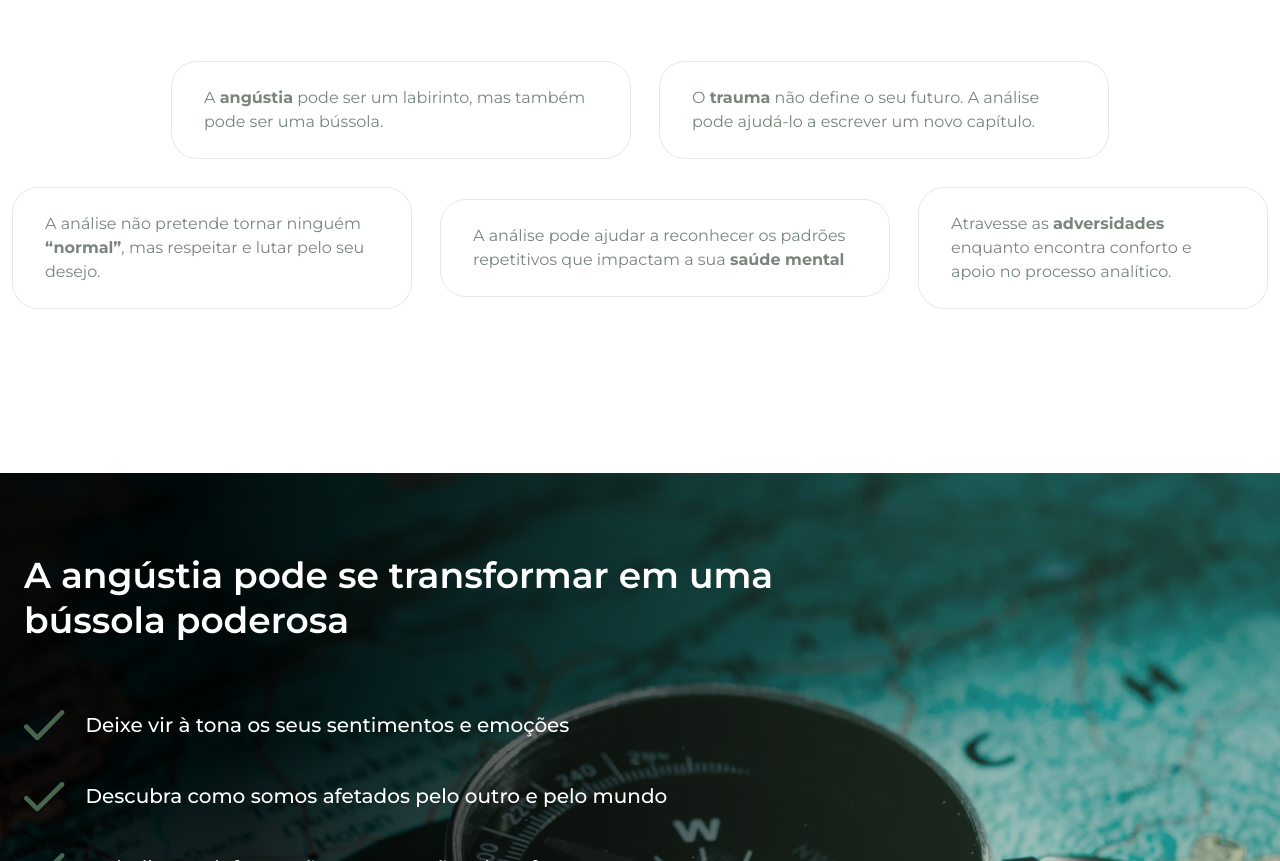
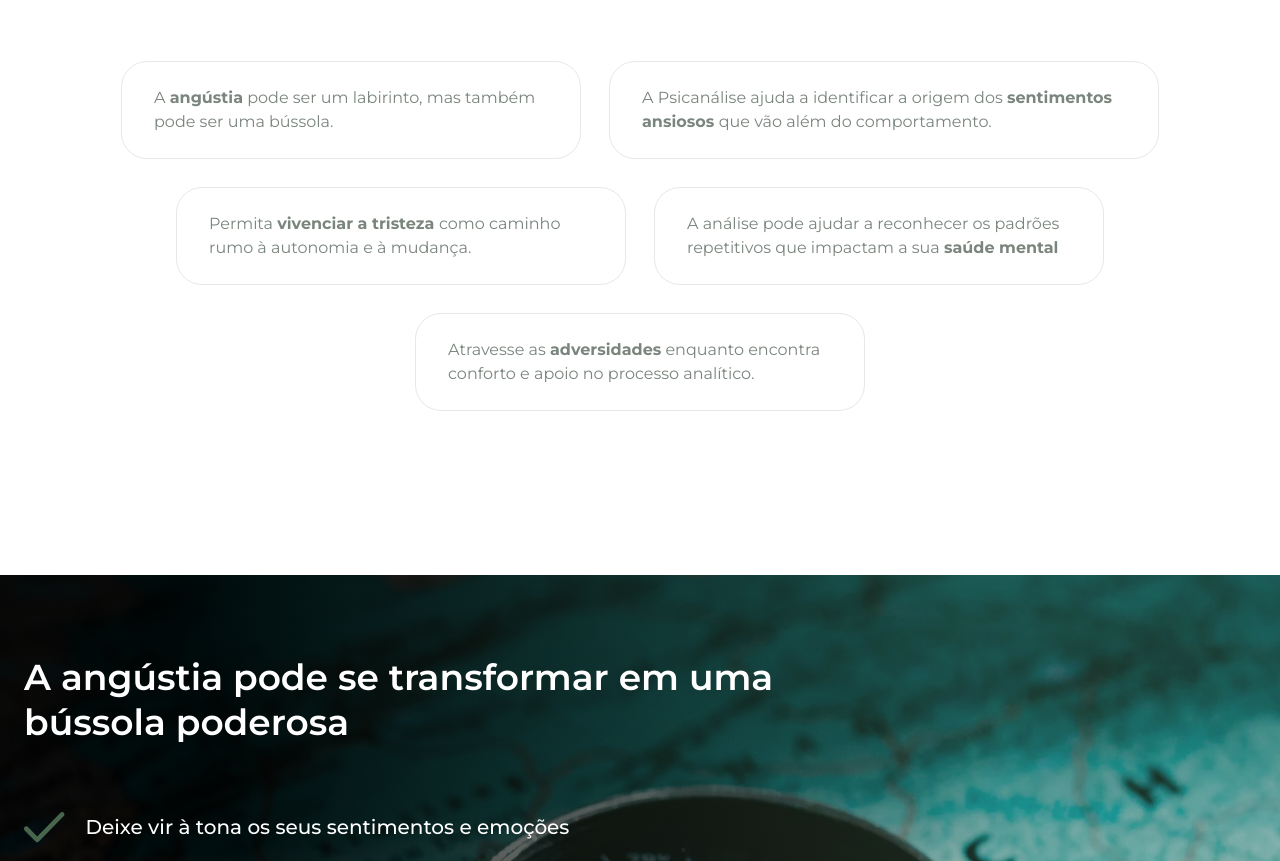
Before and after one commit to matheusdamiao/fabio-psi, a Gatsby site: page / in a window 1280 px wide. Shown: the part 1072-1933 px from the top of the page. Built offline with nearby package versions, Linux system fonts and the light colour scheme; Gatsby itself is replaced by a stand-in of ours.

Commit message:
update: change texts from challenge section

```diff
--- a/src/components/challengesSection.tsx
+++ b/src/components/challengesSection.tsx
@@ -8,13 +8,7 @@ const ChallengesSection = () => {
     >
       A <b>angústia</b> pode ser um labirinto, mas também pode ser uma bússola.
     </p>,
-    <p
-      key="2"
-      className="px-8 py-6 stroke-[#48664E] rounded-[26px] border-[1px] max-w-[450px] transition-colors duration-700 hover:bg-[#48664E] text-[#7A857D] hover:text-white"
-    >
-      O <b>trauma</b> não define o seu futuro. A análise pode ajudá-lo a
-      escrever um novo capítulo.
-    </p>,
+
     // <p
     //   key="3"
     //   className="px-8 py-6 stroke-[#48664E] rounded-[26px] border-[1px] lg:max-w-[350px] transition-colors duration-700 hover:bg-[#48664E] text-[#7A857D] hover:text-white"
@@ -23,22 +17,29 @@ const ChallengesSection = () => {
     //   emocional
     // </p>,
     <p
-      key="4"
-      className="px-8 py-6 stroke-[#48664E] rounded-[26px] border-[1px] lg:max-w-[400px] transition-colors duration-700 hover:bg-[#48664E] text-[#7A857D] hover:text-white"
+      key="2"
+      className="px-8 py-6 stroke-[#48664E] rounded-[26px] border-[1px] lg:max-w-[550px] transition-colors duration-700 hover:bg-[#48664E] text-[#7A857D] hover:text-white"
     >
-      A análise não pretende tornar ninguém <b>“normal”</b>, mas respeitar e
-      lutar pelo seu desejo.
+      A Psicanálise ajuda a identificar a origem dos{" "}
+      <b> sentimentos ansiosos </b> que vão além do comportamento.
     </p>,
     <p
-      key="5"
+      key="3"
+      className="px-8 py-6 stroke-[#48664E] rounded-[26px] border-[1px] max-w-[450px] transition-colors duration-700 hover:bg-[#48664E] text-[#7A857D] hover:text-white"
+    >
+      Permita <b> vivenciar a tristeza </b> como caminho rumo à autonomia e à
+      mudança.
+    </p>,
+    <p
+      key="4"
       className="px-8 py-6 stroke-[#48664E] rounded-[26px] border-[1px] max-w-[450px] transition-colors duration-700 hover:bg-[#48664E] text-[#7A857D] hover:text-white"
     >
       A análise pode ajudar a reconhecer os padrões repetitivos que impactam a
       sua <b>saúde mental</b>
     </p>,
     <p
-      key="6"
-      className="px-8 py-6 stroke-[#48664E] rounded-[26px] border-[1px] lg:max-w-[350px] transition-colors duration-700 hover:bg-[#48664E] text-[#7A857D] hover:text-white"
+      key="5"
+      className="px-8 py-6 stroke-[#48664E] rounded-[26px] border-[1px] lg:max-w-[450px] transition-colors duration-700 hover:bg-[#48664E] text-[#7A857D] hover:text-white"
     >
       Atravesse as <b>adversidades</b> enquanto encontra conforto e apoio no
       processo analítico.
```
